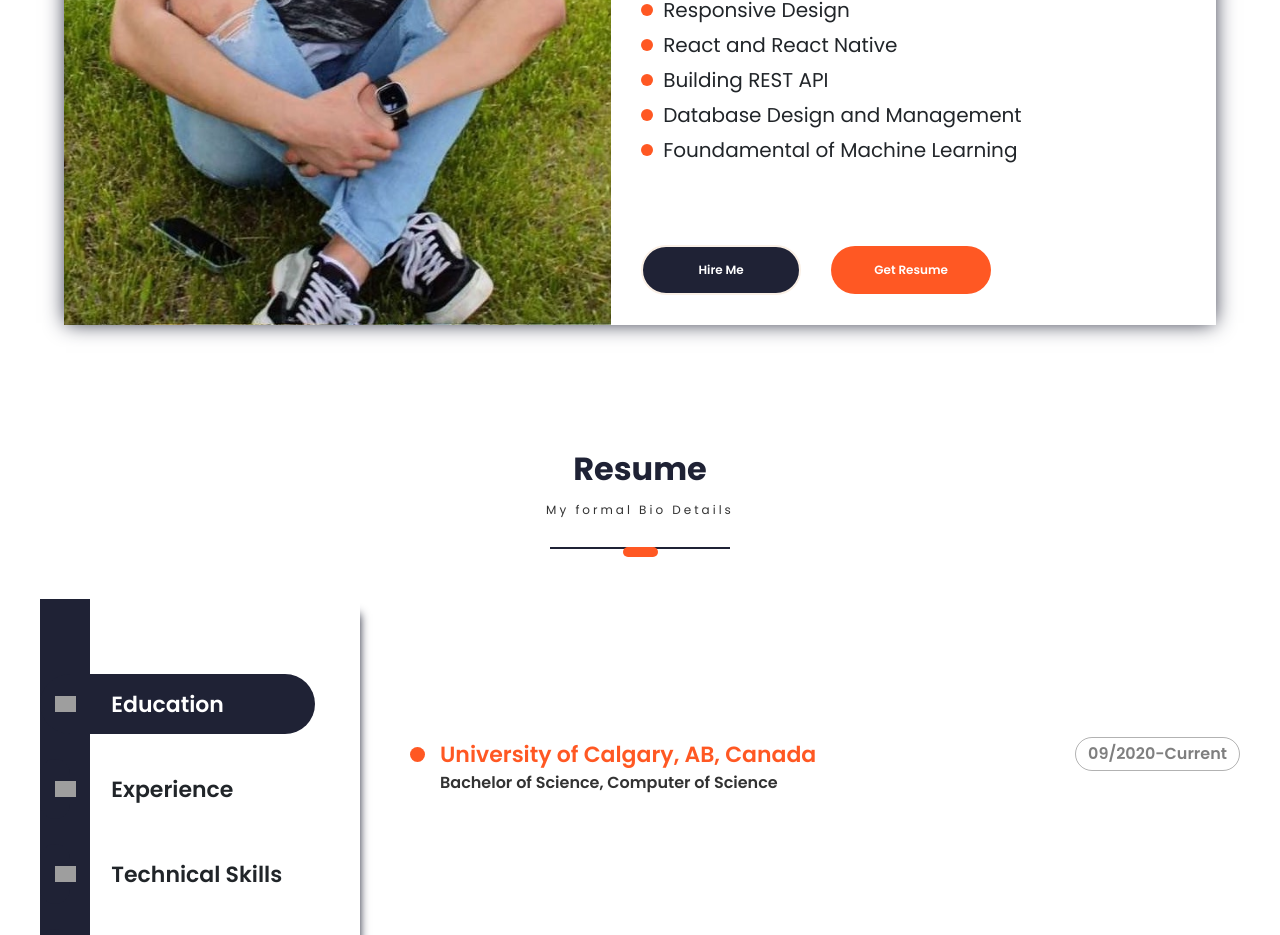
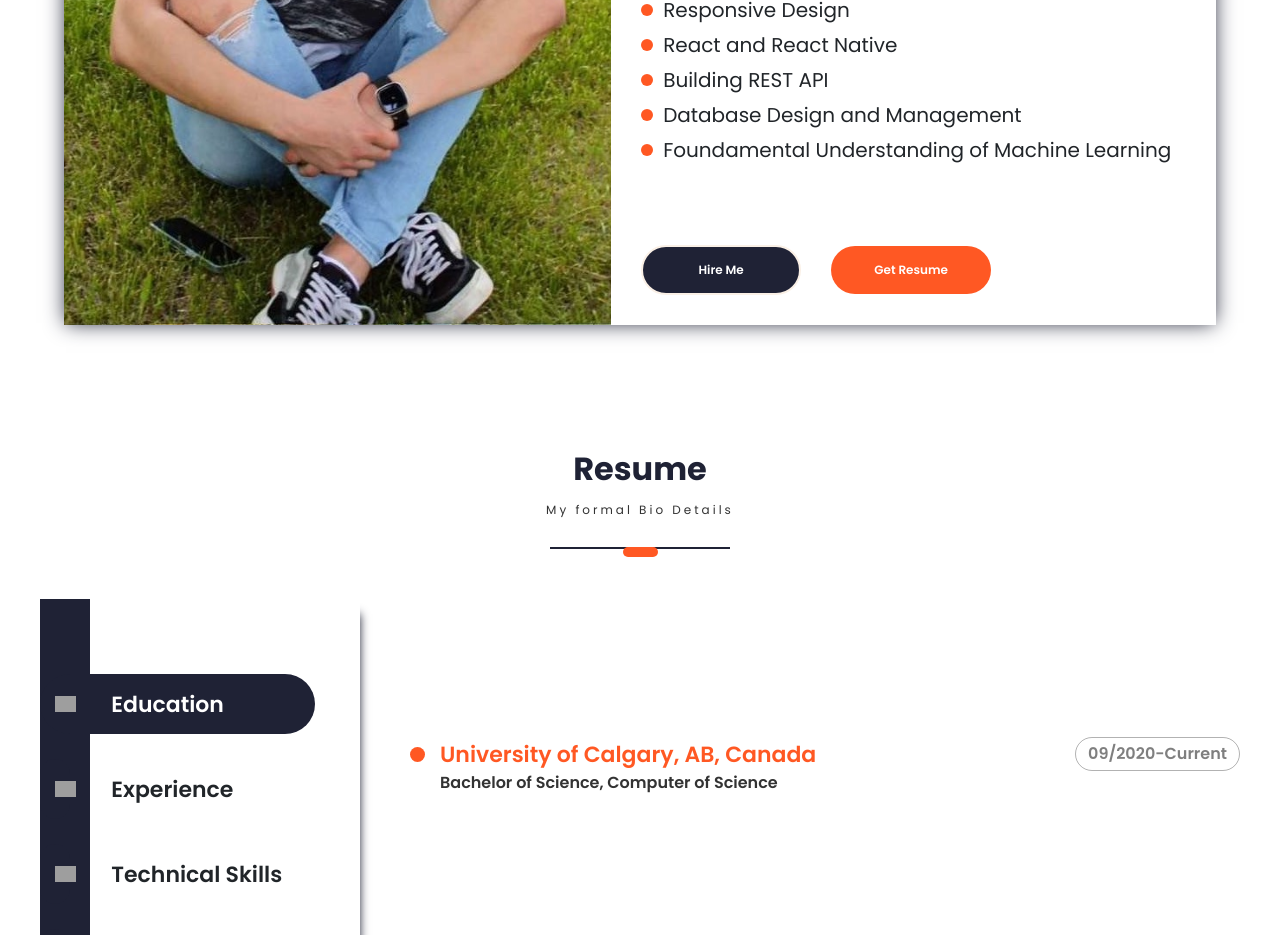
Before and after one commit to BradleyLi/portfolio-website, a React (Create React App) app in the folder client/: page / in a window 1280 px wide. Shown: the part 1300-2235 px from the top of the page. Built offline with nearby package versions, Linux system fonts and the light colour scheme; grey boxes are pictures that could not be loaded; a web font is replaced by a local one.

Commit message:
added the word 'Understanding' to AboutMe

```diff
--- a/client/src/PortfolioContainer/AboutMe/AboutMe.js
+++ b/client/src/PortfolioContainer/AboutMe/AboutMe.js
@@ -28,7 +28,7 @@ export default function AboutMe(props) {
         "React and React Native",
         "Building REST API",
         "Database Design and Management",
-        "Foundamental of Machine Learning",
+        "Foundamental Understanding of Machine Learning",
       ],
       heading: "Here are a Few Highlights:",
     },
```
